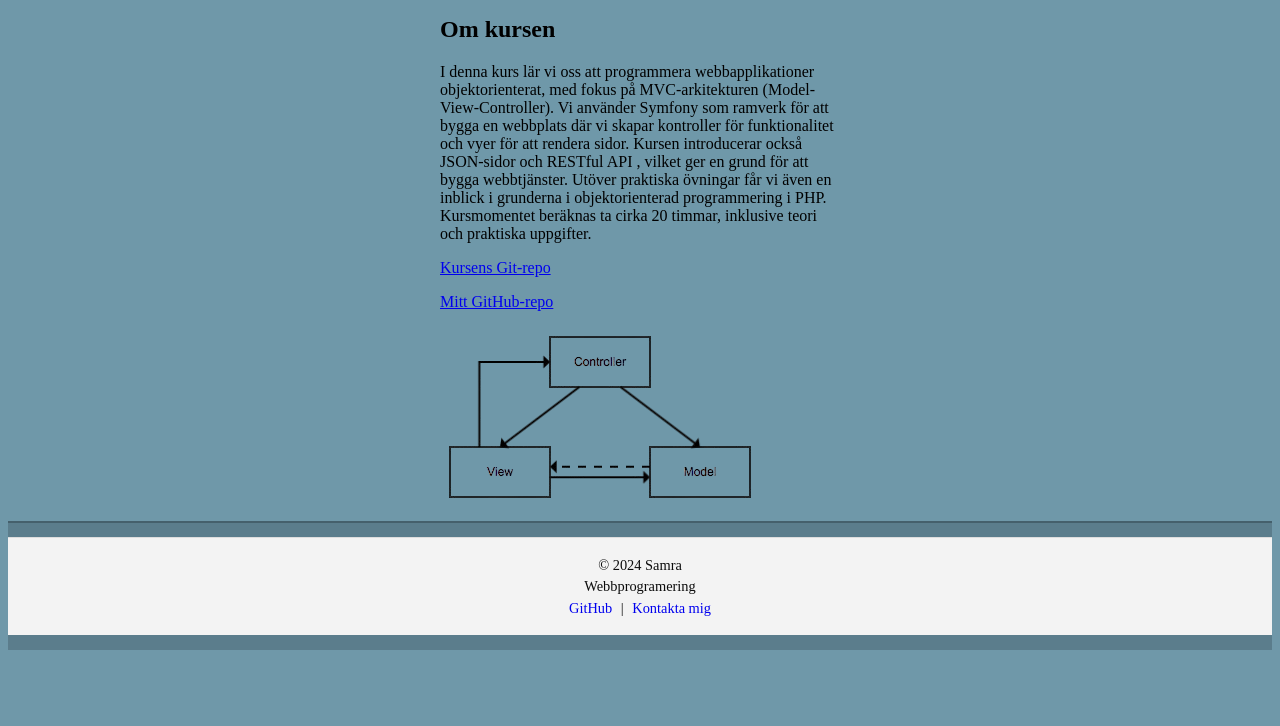
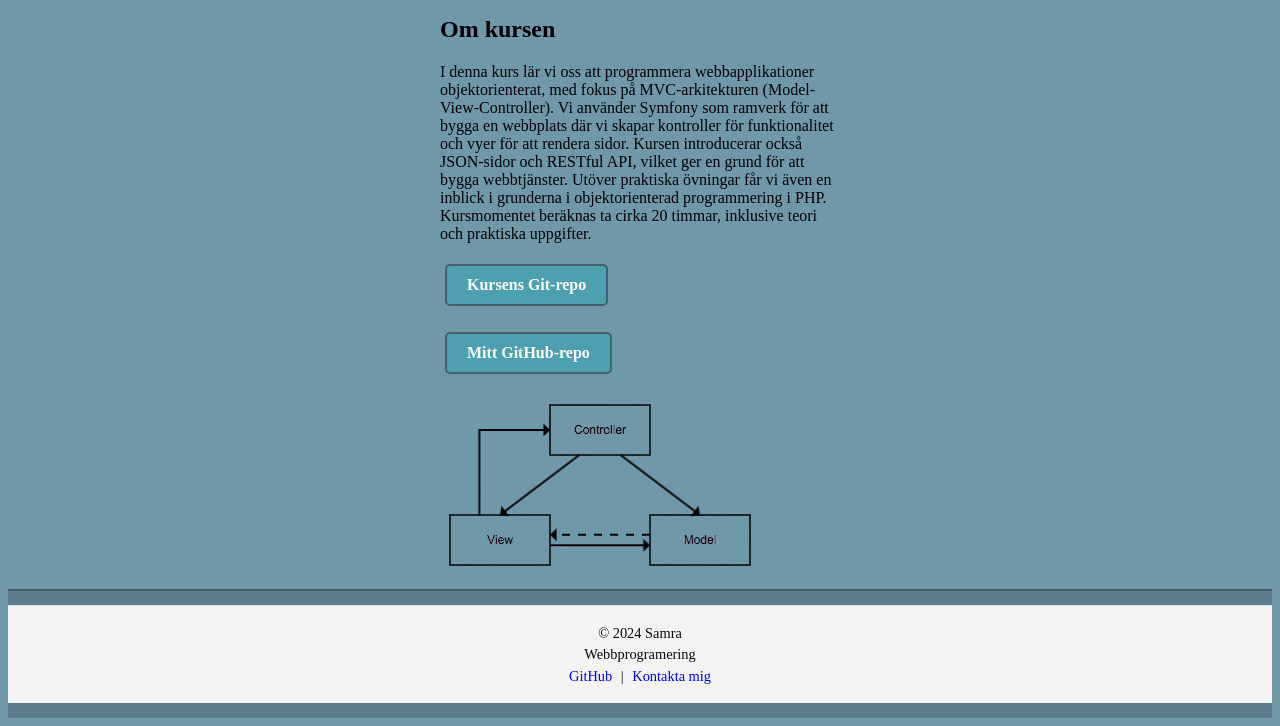
Before and after one commit to sakg23/mvc-24, a Symfony app: template templates/about.html.twig in a window 1280 px wide. Shown: the part 212-938 px from the top of the page. Before the commit the page ends 862 px from the top, so only its background shows below. Run offline with Twig, Linux system fonts and the light colour scheme; the template is opened without the code that fills it, so the values that code supplies are empty; style sheets or scripts are compiled from the project's sources; some libraries are stand-ins or nearby versions.

Commit message:
about template

```diff
--- a/templates/about.html.twig
+++ b/templates/about.html.twig
@@ -6,12 +6,17 @@
 <h2>Om kursen</h2>
 <div class="columns">
     <div>
-        <p>I denna kurs lär vi oss att programmera webbapplikationer objektorienterat, med fokus på MVC-arkitekturen (Model-View-Controller). Vi använder Symfony som ramverk för att bygga en webbplats där vi skapar kontroller för funktionalitet och vyer för att rendera sidor. Kursen introducerar också JSON-sidor och RESTful API
-            , vilket ger en grund för att bygga webbtjänster. Utöver praktiska övningar får vi även en inblick i grunderna i objektorienterad programmering i PHP. Kursmomentet beräknas ta cirka 20 timmar, inklusive teori och praktiska uppgifter.</p>
-        <p><a href="https://github.com/dbwebb-se/mvc">Kursens Git-repo</a></p>
+        <p>
+            I denna kurs lär vi oss att programmera webbapplikationer objektorienterat, med fokus på MVC-arkitekturen (Model-View-Controller). Vi använder Symfony som ramverk för att bygga en webbplats där vi skapar kontroller för funktionalitet och vyer för att rendera sidor. Kursen introducerar också JSON-sidor och RESTful API, vilket ger en grund för att bygga webbtjänster. Utöver praktiska övningar får vi även en inblick i grunderna i objektorienterad programmering i PHP. Kursmomentet beräknas ta cirka 20 timmar, inklusive teori och praktiska uppgifter.
+        </p>
+        <p>
+            <a href="https://github.com/dbwebb-se/mvc" class="button">Kursens Git-repo</a>
+        </p>
     </div>
     <div>
-        <p><a href="https://github.com/sakg23">Mitt GitHub-repo</a></p>
+        <p>
+            <a href="https://github.com/sakg23" class="button">Mitt GitHub-repo</a>
+        </p>
         <img src="{{ asset('img/course.jpg') }}" alt="Bild som representerar kursen">
     </div>
 </div>
```
